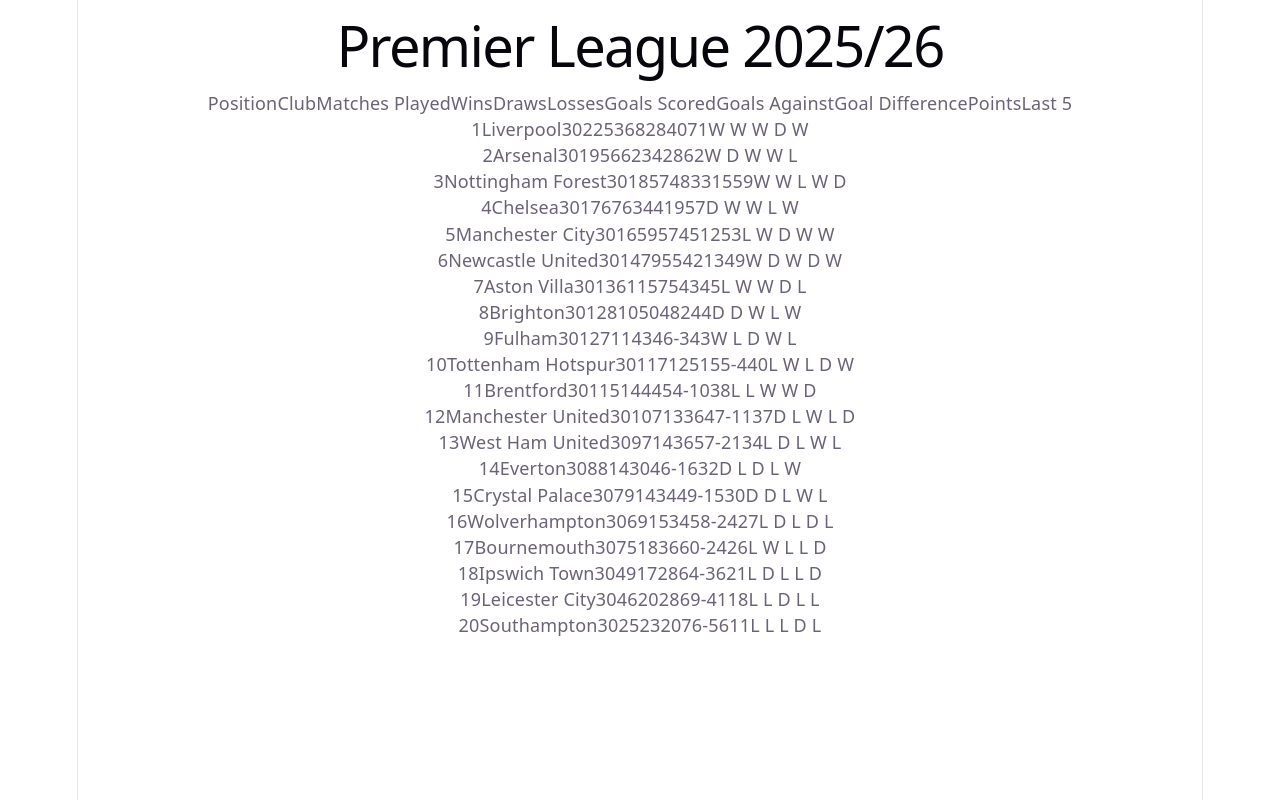
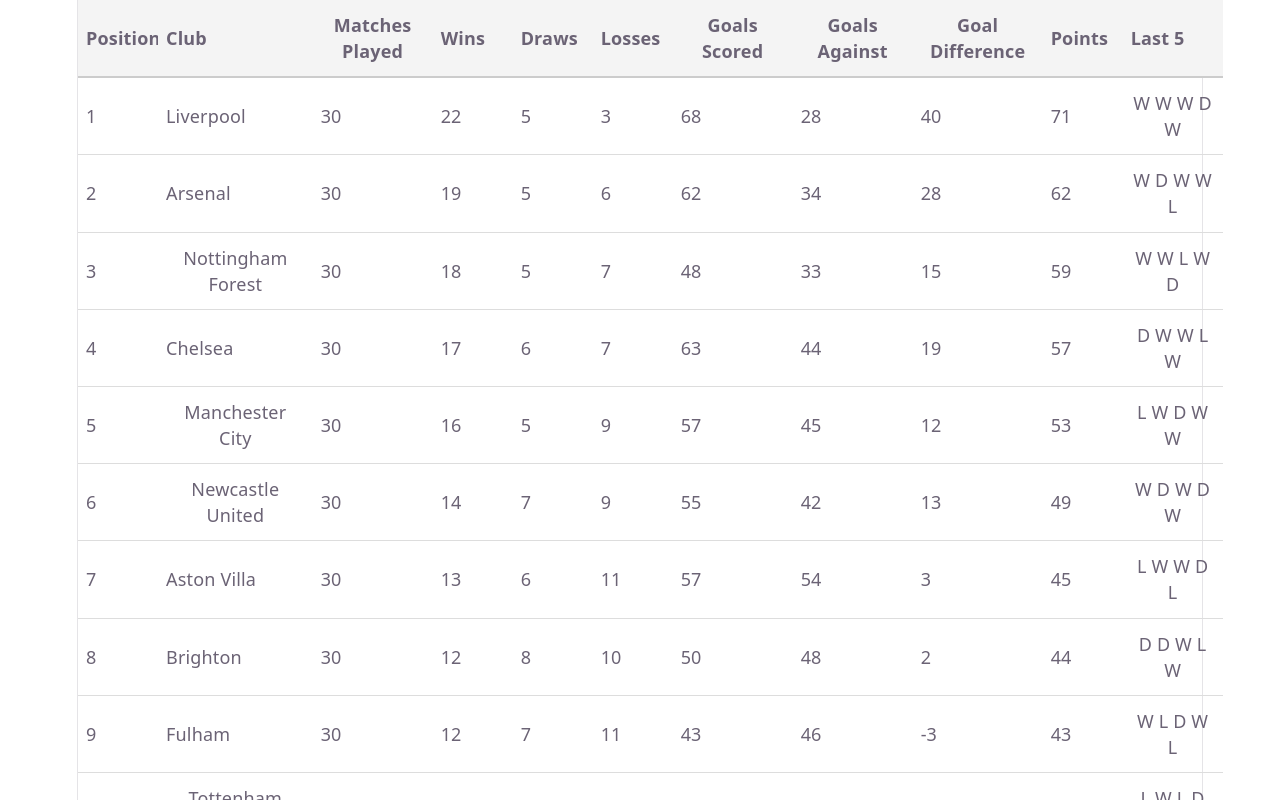
Before and after one commit to ryan50500/tournament-table, a React (Vite) app: page / in a window 1280 px wide. Shown: the top 800 px of the page. Built offline with nearby package versions, Linux system fonts and the light colour scheme.

Commit message:
adding borders to table data

```diff
--- a/package.json
+++ b/package.json
@@ -4,7 +4,7 @@
   "version": "0.0.0",
   "type": "module",
   "scripts": {
-    "dev": "vite",
+    "dev": "vite --open",
     "build": "vite build",
     "lint": "eslint .",
     "preview": "vite preview"
--- a/src/components/LeagueTable.css
+++ b/src/components/LeagueTable.css
@@ -0,0 +1,35 @@
+.leagueTable {
+  display: grid;
+  grid-template-columns:
+    80px   /* position        */
+    1fr    /* club            */
+    120px  /* matches played  */
+    80px   /* wins            */
+    80px   /* draws           */
+    80px   /* losses          */
+    120px  /* goals scored    */
+    120px  /* goals against   */
+    130px  /* goal difference */
+    80px   /* points          */
+    100px; /* last 5          */
+}
+
+.leagueTable__header,
+.leagueTable__row {
+  display: contents;
+}
+
+/* Style all the individual cell spans */
+.leagueTable__header span,
+.leagueTable__row span {
+  padding: 12px 8px;
+  border-bottom: 1px solid #ddd;
+  display: flex;
+  align-items: center; /* Vertically center the text */
+}
+
+.leagueTable__header span {
+  font-weight: bold;
+  background-color: #f4f4f4;
+  border-bottom: 2px solid #ccc;
+}
--- a/src/components/LeagueTable.jsx
+++ b/src/components/LeagueTable.jsx
@@ -1,10 +1,10 @@
+import './LeagueTable.css'
 import TableHeader from './TableHeader'
 import TeamList from './TeamList'
 
 export default function LeagueTable() {
   return (
     <div className="leagueTable__wrapper">
-      <h1 className="leagueTable__title">Premier League 2025/26</h1>
       <div className="leagueTable">
         <TableHeader />
         <TeamList />
```
